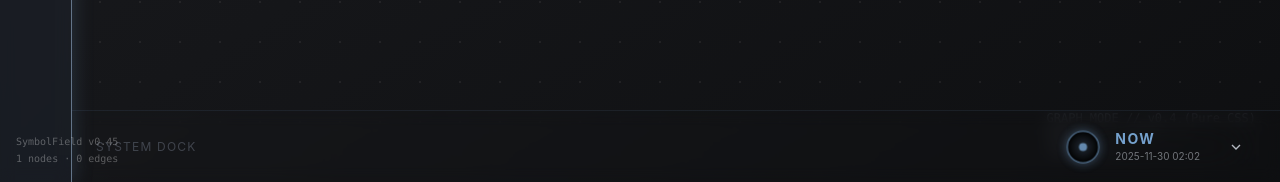
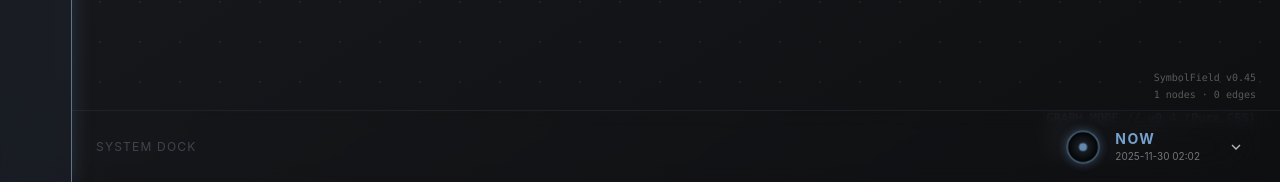
Before and after one commit to po-dzin/symbol-field-hud, a React (Vite) app: page / in a window 1280 px wide. Shown: the part 618-800 px from the top of the page. Built offline with nearby package versions, Linux system fonts and the light colour scheme.

Commit message:
fix(ui): move GraphInfo to right bottom, above SystemDock

```diff
--- a/src/components/HUD/GraphInfo.jsx
+++ b/src/components/HUD/GraphInfo.jsx
@@ -21,9 +21,9 @@ const GraphInfo = () => {
 
     return (
         <div
-            className="absolute bottom-4 left-4 z-10 pointer-events-none"
+            className="absolute bottom-20 right-6 z-10 pointer-events-none"
         >
-            <div className="flex flex-col gap-0.5 font-mono text-[10px] opacity-30" style={{ color: mode === 'LUMA' ? '#2A2620' : '#ffffff' }}>
+            <div className="flex flex-col gap-0.5 font-mono text-[10px] opacity-30 text-right" style={{ color: mode === 'LUMA' ? '#2A2620' : '#ffffff' }}>
                 <div>SymbolField {version}</div>
                 <div>{nodeCount} nodes · {edgeCount} edges</div>
             </div>
```
